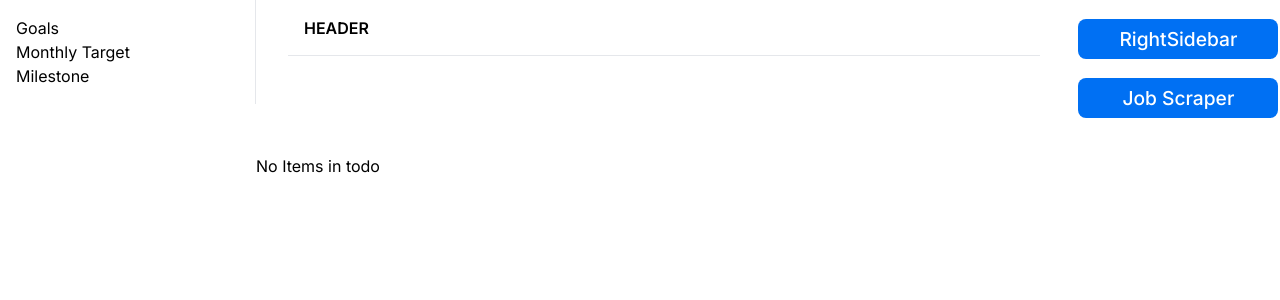
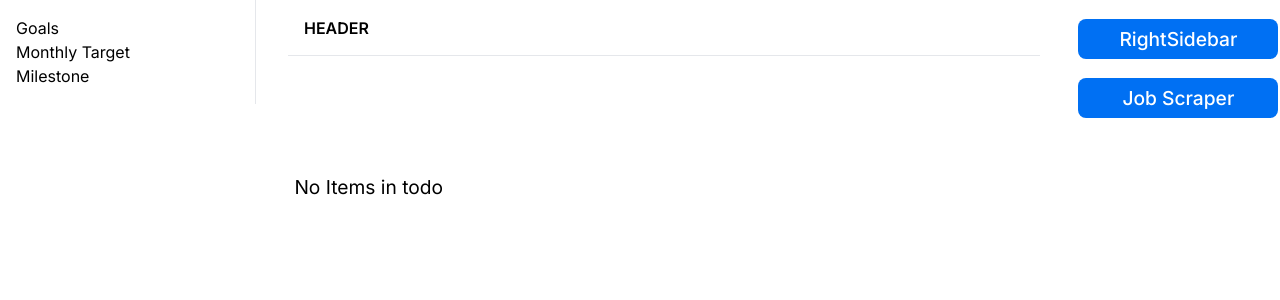
Before and after one commit to Jonathanko52/next-test, a Next.js app: page /todo in a window 1280 px wide. Shown: the top 300 px of the page. Built offline with nearby package versions, Linux system fonts and the light colour scheme; a web font is replaced by a local one.

Commit message:
todo working

```diff
--- a/app/todo/page.tsx
+++ b/app/todo/page.tsx
@@ -26,7 +26,14 @@ export default function TodoMain() {
   const items = [];
 
   return (
-    <div>
+    <div
+      style={{
+        width: "200px",
+        height: "40px",
+        fontSize: "1.2em",
+        margin: "1em",
+        marginLeft: "2em",
+      }}>
       {items.length > 0 ? (
         <div>Items Present in todo</div>
       ) : (
```
